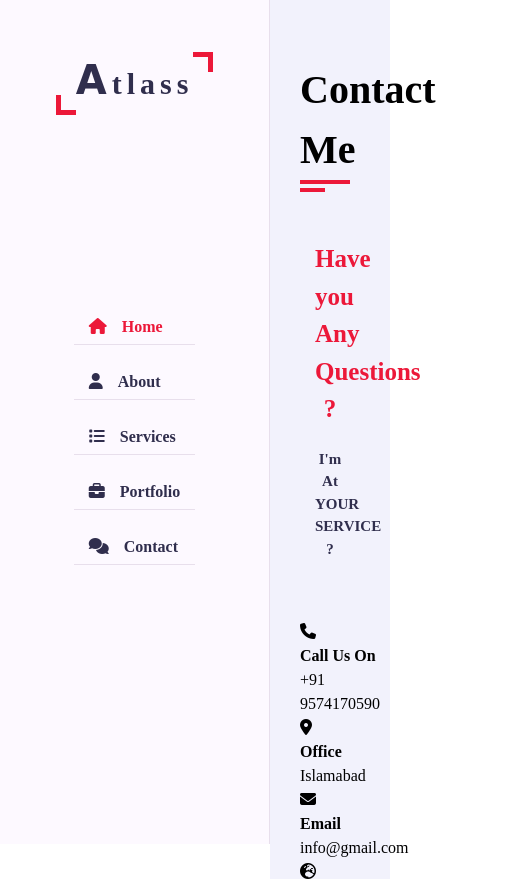
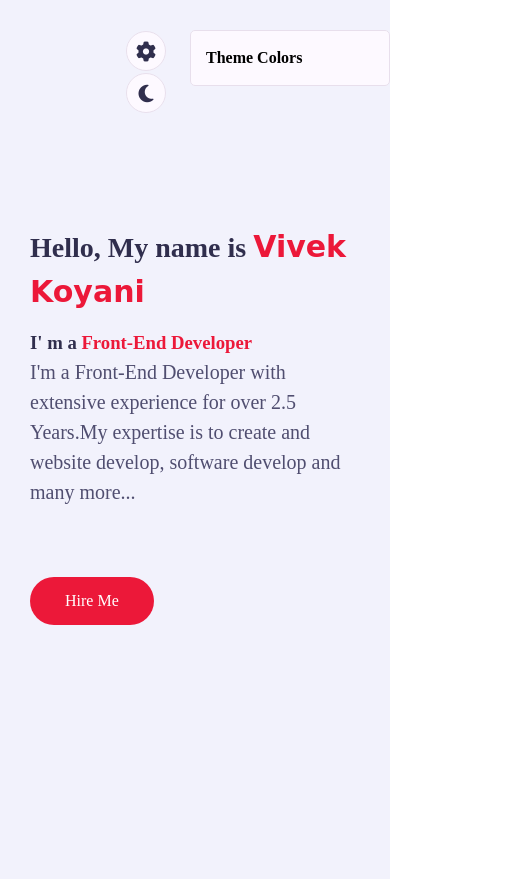
Before and after one commit to VIVEKKOYANI/Personal-Portfolio-, a plain HTML site: page index.html in a window 390 px wide. Shown: the top 879 px of the page, 507 px wide, since content can reach past the window. Drawn offline with Linux system fonts and the light colour scheme; a web font is replaced by a local one.

Commit message:
responsive

```diff
--- /dev/null
+++ b/CSS/skins/color-2.css
@@ -0,0 +1,3 @@
+:root{
+    --skin-color: #fa5b0f;
+}
--- /dev/null
+++ b/CSS/skins/color-3.css
@@ -0,0 +1,3 @@
+:root{
+    --skin-color: #37b182;
+}
--- /dev/null
+++ b/CSS/skins/color-4.css
@@ -0,0 +1,3 @@
+:root{
+    --skin-color: #1854b4;
+}
--- /dev/null
+++ b/CSS/skins/color-5.css
@@ -0,0 +1,3 @@
+:root{
+    --skin-color: #f021b1;
+}
--- /dev/null
+++ b/CSS/style-switcher.css
@@ -0,0 +1,40 @@
+.style-switcher{
+    position: fixed;
+    right: 0;
+    top: 30px;
+    padding: 15px;
+    width: 200px;
+    border: 1px solid var(--bg-black-50);
+    background: var(--bg-black-100);
+    z-index: 101;
+    border-radius: 5px;
+    transition: all 0.3s ease;
+}
+
+.style-switcher .s-icon{
+    position: absolute;
+    height: 40px;
+    width: 40px;
+    text-align: center;
+    font-size: 20px;
+    background: var(--bg-black-100);
+    color: var(--text-black-900);
+    right: 100%;
+    border: 1px solid var(--bg-black-50);
+    margin-right: 25px;
+    cursor: pointer;
+    transition: all 0.3 ease;
+    border-radius: 50%;
+}
+
+.style-switcher .s-icon i {
+    line-height: 40px;
+}
+
+.style-switcher .style-switcher-toggler{
+    top: 0;
+}
+
+.style-switcher .day-night{
+    top: 42px;
+}
--- a/CSS/style.css
+++ b/CSS/style.css
@@ -708,3 +708,52 @@ h3.my-profession{
     height: 50px;
     padding: 0 50px;
 }
+
+@media (max-width: 1199px) {
+    .aside{
+        left: -270px;
+    }
+
+    .main-content{
+        padding-left: 0;
+    }
+
+    .about .about-content .personal-info .info-item p span{
+        display: block;
+        margin-left: 0;
+    }
+}
+
+@media (max-width: 991px){
+
+    .contact .contact-info-item,
+    .portfolio .portfolio-item,
+    .service .service-item{
+        flex: 0 0 50%;
+        max-width: 50%;
+    }
+
+    .home .home-info{
+        flex: 0 0 100%;
+        max-width: 100%;
+    }
+
+    .home .home-img{
+        display: none;
+    }
+}
+
+@media (max-width: 767px){
+
+    .contact .contact-form .col-6,
+    .contact .contact-info-item,
+    .portfolio .portfolio-item,
+    .service .service-item,
+    .about .about-content .experience,
+    .about .about-content .education,
+    .about .about-content .skills,
+    .about .about-content .personal-info{
+        flex: 0 0 100%;
+        max-width: 100%;
+    }
+}
--- a/index.html
+++ b/index.html
@@ -10,6 +10,7 @@
     <link rel="stylesheet" href="css/style.css">
     <link rel="stylesheet" href="css/skins/color-1.css">
     <link rel="stylesheet" href="https://cdnjs.cloudflare.com/ajax/libs/font-awesome/6.1.1/css/all.min.css">
+    <link rel="stylesheet" href="css/style-switcher.css">
 </head>
 
 <body>
@@ -34,7 +35,7 @@
         <!-- ===== Main Content Start =====-->
         <div class="main-content">
             <!-- ===== Home Section Start ===== -->
-            <section class="home section hidden">
+            <section class="home section">
                 <div class="container">
                     <div class="row">
                         <div class="home-info padd-15">
@@ -54,7 +55,7 @@
             </section>
             <!-- ===== Home Section End ===== -->
             <!-- ===== About Section Start ===== -->
-            <section class="about section hidden">
+            <section class="about section">
                 <div class="container">
                     <div class="row">
                         <div class="section-title">
@@ -281,7 +282,7 @@
             </section>
             <!-- ===== About Section End ===== -->
             <!-- ===== Services Section Start ===== -->
-            <section class="service section hidden">
+            <section class="service section">
                 <div class="container">
                     <div class="row">
                         <div class="section-title padd-15">
@@ -372,7 +373,7 @@
             </section>
             <!-- ===== Services Section End ===== -->
             <!-- ===== Portfolio Section Start ===== -->
-            <section class="portfolio section hidden">
+            <section class="portfolio section">
                 <div class="container">
                     <div class="row">
                         <div class="section-title padd-15">
@@ -458,28 +459,28 @@
                     <h4 class="contact-sub-title padd-15">I'm At YOUR SERVICE ?</h4>
                     <div class="row">
                         <!-- ===== Contact info item start ===== -->
-                        <div class="contact-into-item padd-15">
+                        <div class="contact-info-item padd-15">
                             <div class="icon"><i class="fa fa-phone"></i></div>
                             <h4>Call Us On</h4>
                             <p>+91 9574170590</p>
                         </div>
                         <!-- ===== Contact info item end ===== -->
                         <!-- ===== Contact info item start ===== -->
-                        <div class="contact-into-item padd-15">
+                        <div class="contact-info-item padd-15">
                             <div class="icon"><i class="fa fa-map-marker-alt"></i></div>
                             <h4>Office</h4>
                             <p>Islamabad</p>
                         </div>
                         <!-- ===== Contact info item end ===== -->
                         <!-- ===== Contact info item start ===== -->
-                        <div class="contact-into-item padd-15">
+                        <div class="contact-info-item padd-15">
                             <div class="icon"><i class="fa fa-envelope"></i></div>
                             <h4>Email</h4>
                             <p>info@gmail.com</p>
                         </div>
                         <!-- ===== Contact info item end ===== -->
                         <!-- ===== Contact info item start ===== -->
-                        <div class="contact-into-item padd-15">
+                        <div class="contact-info-item padd-15">
                             <div class="icon"><i class="fa fa-globe-europe"></i></div>
                             <h4>Website</h4>
                             <p>www.domain.com</p>
@@ -504,21 +505,21 @@
                                 </div>
                             </div>
                             <div class="row">
-                                <div class="form-tem col-12 padd-15">
+                                <div class="form-item col-12 padd-15">
                                     <div class="form-group">
                                         <input type="text" class="form-control" placeholder="Subject">
                                     </div>
                                 </div>
                             </div>
                             <div class="row">
-                                <div class="form-tem col-12 padd-15">
+                                <div class="form-item col-12 padd-15">
                                     <div class="form-group">
                                         <textarea name="" class="form-control" id="" placeholder="Message"></textarea>
                                     </div>
                                 </div>
                             </div>
                             <div class="row">
-                                <div class="form-tem col-12 padd-15">
+                                <div class="form-item col-12 padd-15">
                                     <button type="submit" class="btn">Send Message</button>
                                 </div>
                             </div>
@@ -530,9 +531,26 @@
         </div>
         <!-- ===== Main Content END =====-->
         <!-- ===== Aside END =====-->
-        <!-- ===== Aside END =====-->
     </div>
     <!-- ===== Main Container END =====-->
+    <!-- ===== Style Switcher Start ===== -->
+    <div class="style-switcher">
+        <div class="style-switcher-toggler s-icon">
+            <i class="fas fa-cog fa-skin"></i>
+        </div>
+        <div class="day-night s-icon">
+            <i class="fas fa-moon"></i>
+        </div>
+        <h4>Theme Colors</h4>
+        <div class="colors">
+            <span class="color-1" onclick="setActiveStyle('color-1')"></span>
+            <span class="color-2" onclick="setActiveStyle('color-2')"></span>
+            <span class="color-3" onclick="setActiveStyle('color-3')"></span>
+            <span class="color-4" onclick="setActiveStyle('color-4')"></span>
+            <span class="color-5" onclick="setActiveStyle('color-5')"></span>
+        </div>
+    </div>
+    <!-- ===== Style Switcher End ===== -->
     <!-- ===== JS Files ===== -->
     <script src="JS/script.js"></script>
 </body>
```
